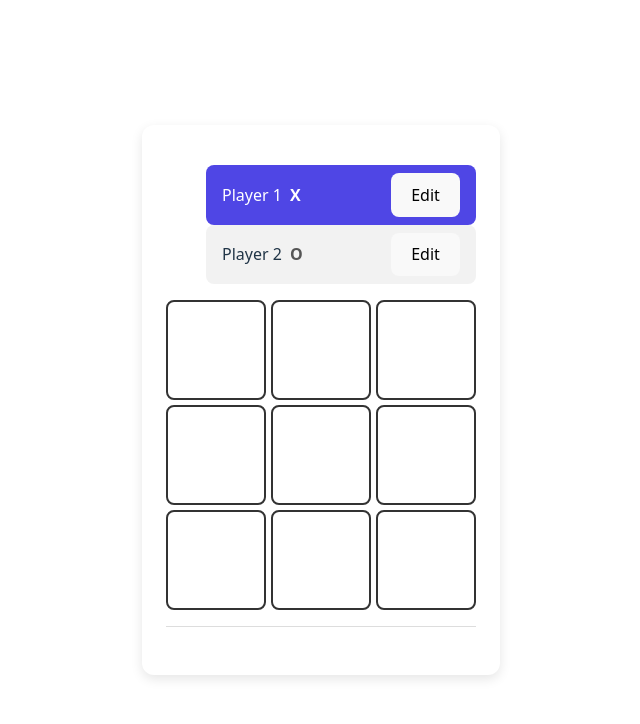
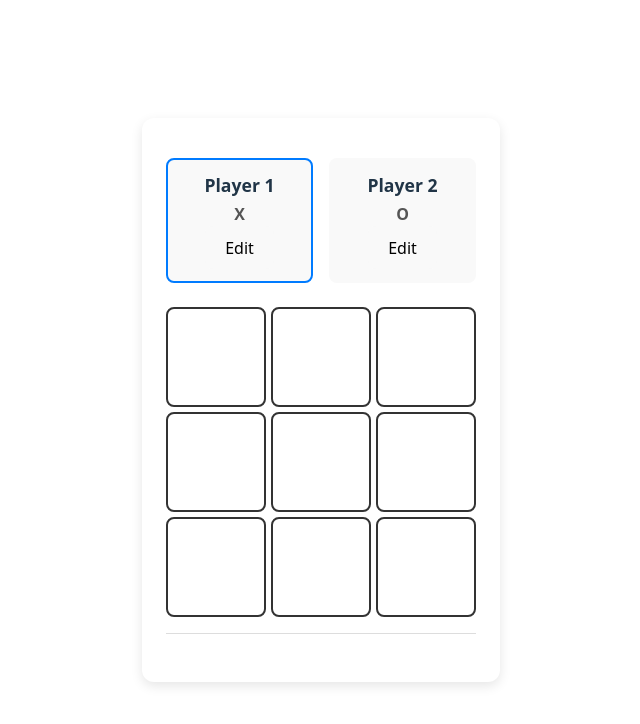
Before and after one commit to maitevargas9/tic-tac-toe, a React (Vite) app: page / in a window 1280 px wide. Shown: the top 724 px of the page, without its empty margins (319-959 px from the left). Built offline with nearby package versions, Linux system fonts and the light colour scheme.

Commit message:
New styling.

```diff
--- a/src/index.css
+++ b/src/index.css
@@ -56,48 +56,11 @@ button:focus-visible {
 
 #game-container {
   max-width: 500px;
-  margin: 2rem auto;
   padding: 1.5rem;
   background: #ffffff;
   border-radius: 12px;
   box-shadow: 0 4px 12px rgba(0, 0, 0, 0.1);
   text-align: center;
-}
-
-#players li {
-  display: flex;
-  align-items: center;
-  gap: 0.5rem;
-  background: #f2f2f2;
-  border-radius: 8px;
-  padding: 0.5rem 1rem;
-}
-
-#players li.active {
-  background: #4f46e5;
-  color: white;
-}
-
-.player {
-  display: flex;
-  gap: 0.5rem;
-  align-items: center;
-  flex: 1;
-}
-
-.player-symbol {
-  font-weight: bold;
-  color: #555;
-}
-
-#players li.active .player-symbol {
-  color: white;
-}
-
-#players input {
-  padding: 0.25rem;
-  border: 1px solid #ccc;
-  border-radius: 4px;
 }
 
 #game-board {
@@ -133,17 +96,44 @@ button:focus-visible {
   color: #666;
 }
 
-@media (prefers-color-scheme: light) {
-  :root {
-    color: #213547;
-    background-color: #ffffff;
-  }
-  a:hover {
-    color: #747bff;
-  }
-  button {
-    background-color: #f9f9f9;
-  }
+#players {
+  display: flex;
+  justify-content: space-between;
+  gap: 1rem;
+  padding: 0;
+  margin-bottom: 1.5rem;
+  list-style: none;
+}
+
+#players li {
+  flex: 1;
+  background: #f9f9f9;
+  border: 2px solid transparent;
+  border-radius: 8px;
+  padding: 0.75rem;
+  text-align: center;
+  transition: border-color 0.3s ease;
+}
+
+#players li.active {
+  border-color: #007bff;
+}
+
+.player {
+  display: flex;
+  flex-direction: column;
+  align-items: center;
+  gap: 0.25rem;
+}
+
+.player-symbol {
+  font-weight: bold;
+  color: #555;
+}
+
+.player-name {
+  font-size: 1.1rem;
+  font-weight: 600;
 }
 
 #game-over {
@@ -198,3 +188,18 @@ button:focus-visible {
   font-size: 0.9rem;
   color: #333;
 }
+
+@media (prefers-color-scheme: light) {
+  :root {
+    color: #213547;
+    background-color: #ffffff;
+  }
+
+  a:hover {
+    color: #747bff;
+  }
+
+  button {
+    background-color: #f9f9f9;
+  }
+}
```
